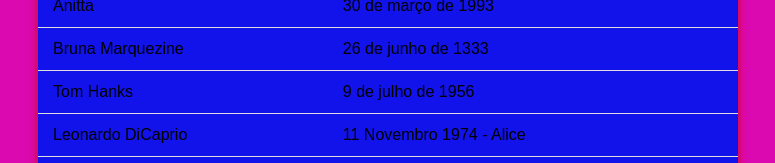
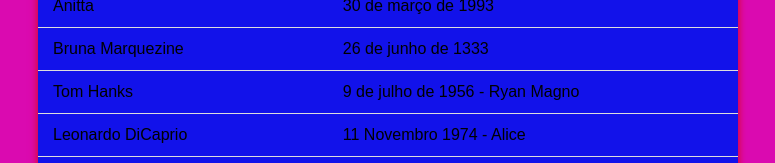
Before and after one commit to toommaz/AulaVersionamento, a plain HTML site: page Born.html in a window 1280 px wide. Shown: the part 588-751 px from the top of the page, without its empty margins (252-1027 px from the left). Drawn offline with Linux system fonts and the light colour scheme.

```diff
--- a/Born.html
+++ b/Born.html
@@ -59,7 +59,7 @@
             <tr><td>Neymar Jr.</td><td>05 de fevereiro de 1992 - lorraine </td></tr>
             <tr><td>Anitta</td><td>30 de março de 1993</td></tr>
             <tr><td>Bruna Marquezine</td><td>26 de junho de 1333</td></tr>
-            <tr><td>Tom Hanks</td><td>9 de julho de 1956</td></tr>
+            <tr><td>Tom Hanks</td><td>9 de julho de 1956 - Ryan Magno</td></tr>
             <tr><td>Leonardo DiCaprio</td><td>11 Novembro 1974 - Alice</td></tr>
             <tr><td>Angelina Jolie</td><td>04 Junho 1975 - Joana</td></tr>
             <tr><td>Shakira</td><td>26 de junho de 1333</td></tr>
```
